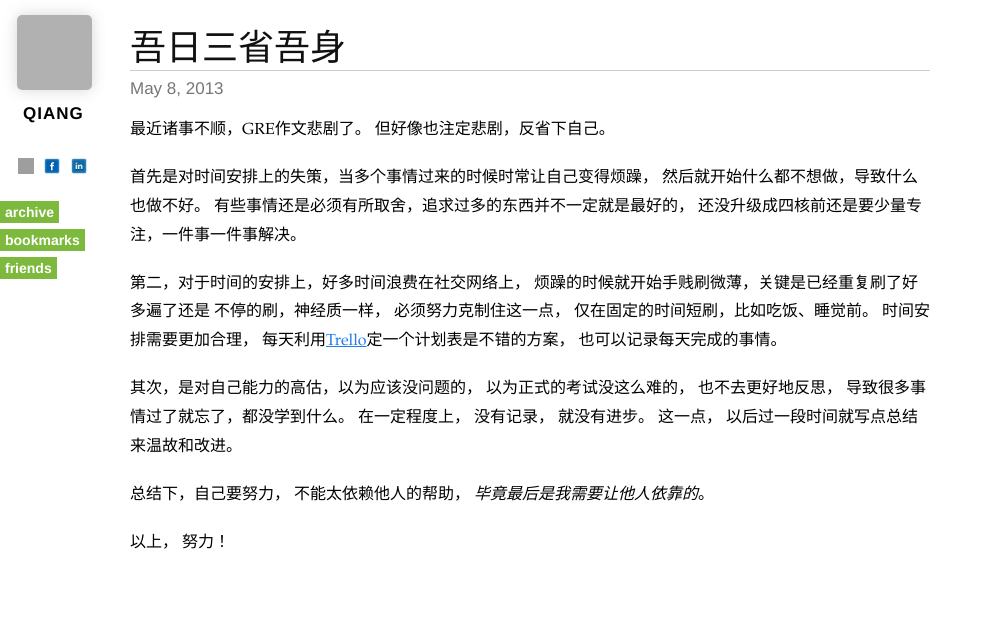
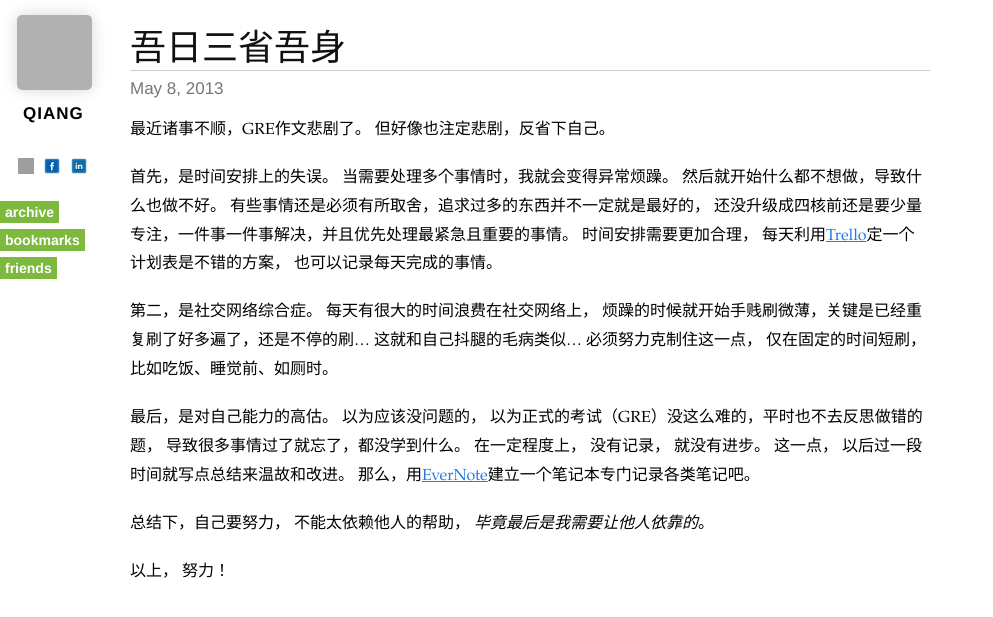
Before and after one commit to qiangrw/qiangrw.github.com, a Jekyll site: the page built from _posts/2013-05-08-null.md, in a window 1280 px wide, cut to the strip 0-617 px from the top of the page. Shown: the whole strip, without its empty margins (0-993 px from the left). Built offline with Jekyll 4.4.1, drawn with Linux system fonts in a browser that asks for light colours; nearby versions of some CDN libraries; some web fonts are replaced; Markdown is read by kramdown in place of the engine named in the settings; comment, search, counter and statistics services are not loaded; grey boxes are pictures that could not be loaded.

Commit message:
review post

```diff
--- a/_posts/2013-05-08-null.md
+++ b/_posts/2013-05-08-null.md
@@ -8,20 +8,26 @@ keywords: life
 
 最近诸事不顺，GRE作文悲剧了。 但好像也注定悲剧，反省下自己。
 
-首先是对时间安排上的失策，当多个事情过来的时候时常让自己变得烦躁，
+首先，是时间安排上的失误。
+当需要处理多个事情时，我就会变得异常烦躁。
 然后就开始什么都不想做，导致什么也做不好。
 有些事情还是必须有所取舍，追求过多的东西并不一定就是最好的，
-还没升级成四核前还是要少量专注，一件事一件事解决。
-
-第二，对于时间的安排上，好多时间浪费在社交网络上，
-烦躁的时候就开始手贱刷微薄，关键是已经重复刷了好多遍了还是
-不停的刷，神经质一样， 必须努力克制住这一点， 仅在固定的时间短刷，比如吃饭、睡觉前。
+还没升级成四核前还是要少量专注，一件事一件事解决，并且优先处理最紧急且重要的事情。
 时间安排需要更加合理， 每天利用[Trello](http://trello.com)定一个计划表是不错的方案，
 也可以记录每天完成的事情。
 
-其次，是对自己能力的高估，以为应该没问题的， 以为正式的考试没这么难的， 也不去更好地反思，
-导致很多事情过了就忘了，都没学到什么。 在一定程度上， 没有记录， 就没有进步。
+第二，是社交网络综合症。
+每天有很大的时间浪费在社交网络上，
+烦躁的时候就开始手贱刷微薄，关键是已经重复刷了好多遍了，还是不停的刷...
+这就和自己抖腿的毛病类似...
+必须努力克制住这一点， 仅在固定的时间短刷，比如吃饭、睡觉前、如厕时。
+
+最后，是对自己能力的高估。
+以为应该没问题的， 以为正式的考试（GRE）没这么难的，平时也不去反思做错的题，
+导致很多事情过了就忘了，都没学到什么。
+在一定程度上， 没有记录， 就没有进步。
 这一点， 以后过一段时间就写点总结来温故和改进。
+那么，用[EverNote](evernote.com)建立一个笔记本专门记录各类笔记吧。
 
 总结下，自己要努力， 不能太依赖他人的帮助， _毕竟最后是我需要让他人依靠的_。
 
```
